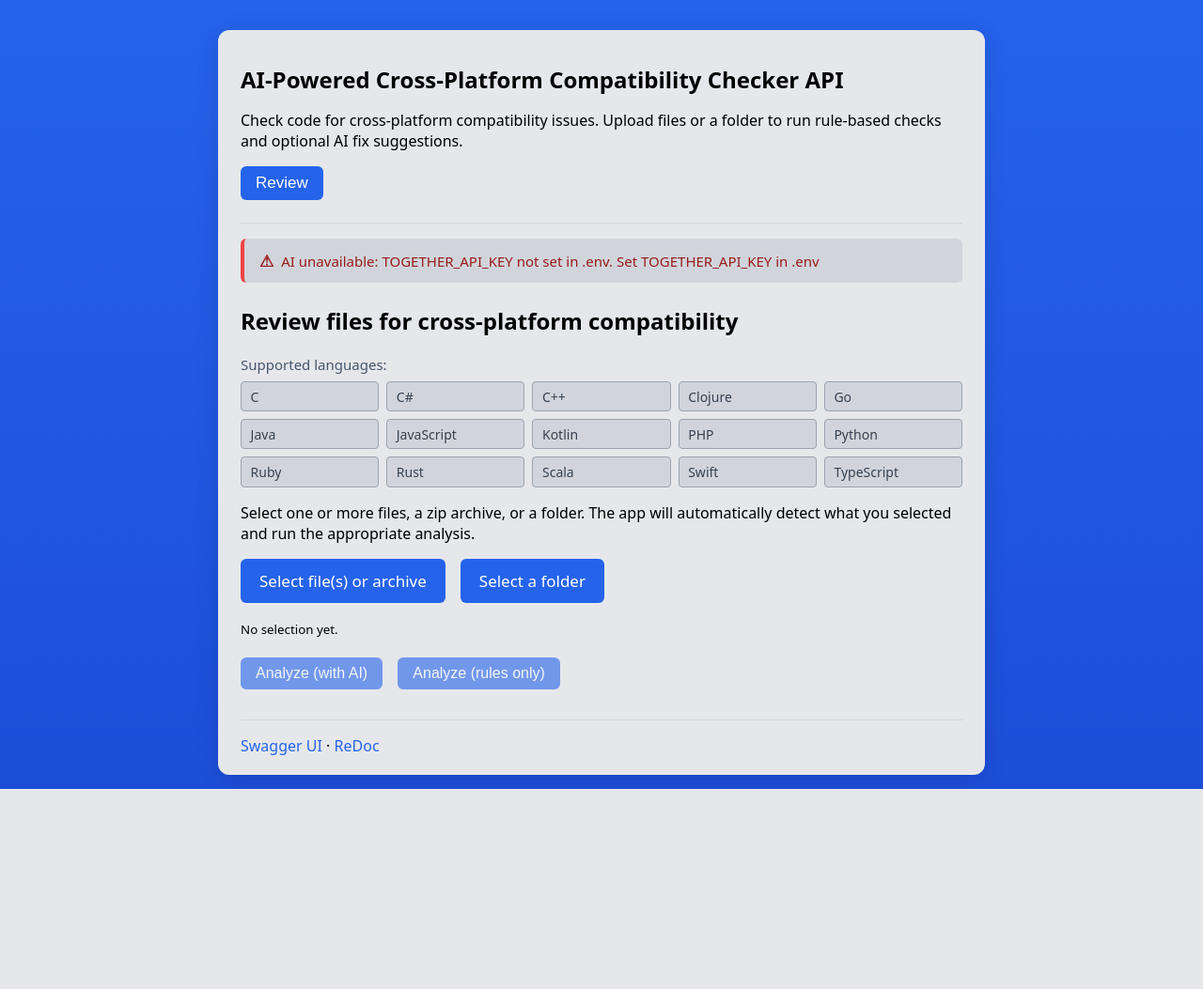
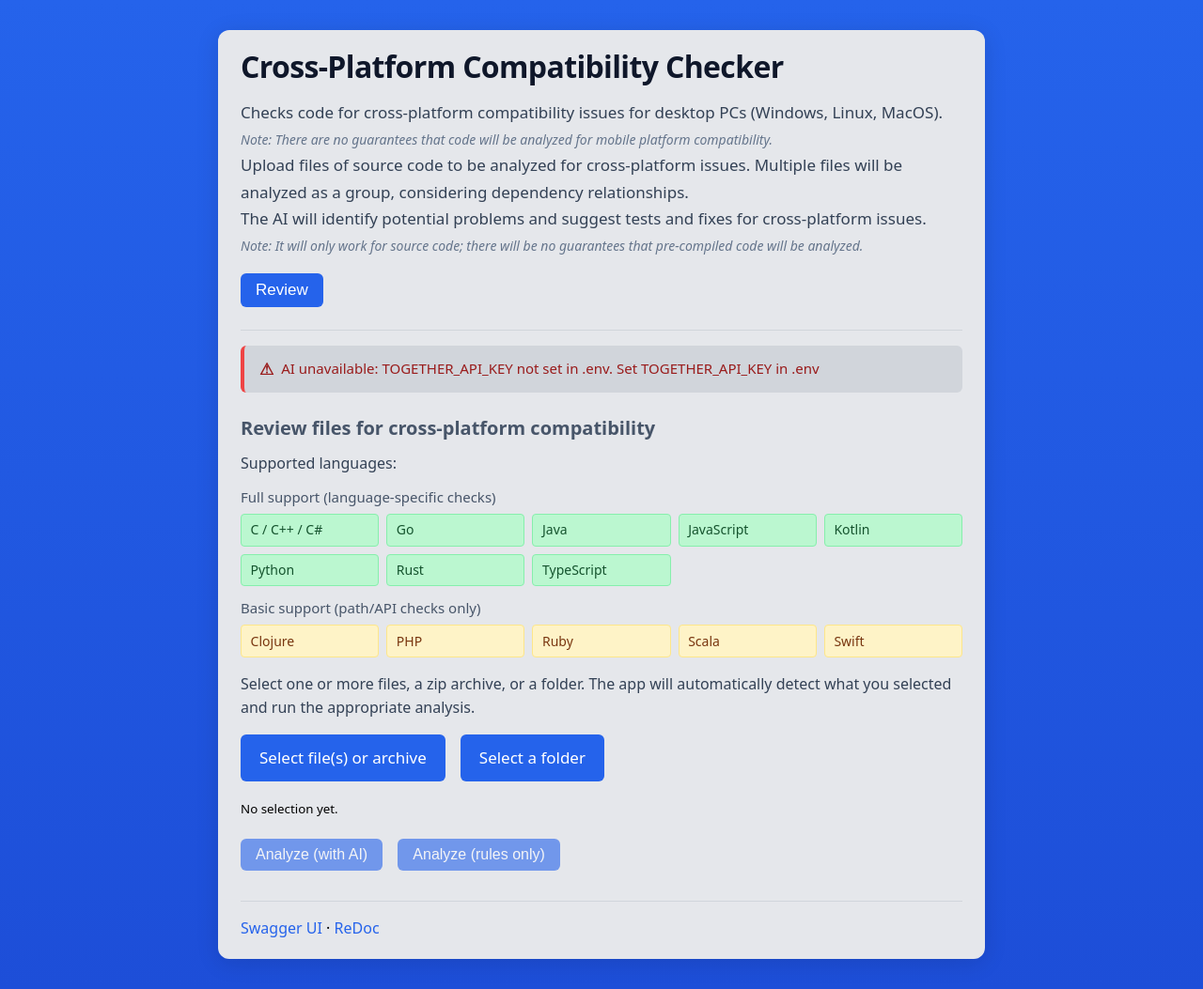
Before and after one commit to jbuklis1/compatibility-checker-api, a FastAPI app: page / in a window 1280 px wide, after a click on "Review". Shown: the whole page at 94% size. Before the commit the page ends 840 px from the top, so only its background shows below. Run offline with FastAPI, Linux system fonts and the light colour scheme.

Commit message:
homepage ui visuals

```diff
--- a/app/templates/review_form.html
+++ b/app/templates/review_form.html
@@ -1,4 +1,4 @@
-<h1>Review files for cross-platform compatibility</h1>
+<h1 class="section-title">Review files for cross-platform compatibility</h1>
 <p class="language-grid-intro">Supported languages:</p>
 {reviewable_languages_html}
 <p>Select one or more files, a zip archive, or a folder. The app will automatically detect what you selected and run the appropriate analysis.</p>
--- a/app/templates/root.html
+++ b/app/templates/root.html
@@ -1,8 +1,12 @@
 <div class="intro-block">
-<h1>AI-Powered Cross-Platform Compatibility Checker API</h1>
-<p>Check code for cross-platform compatibility issues. Upload files or a folder to run rule-based checks and optional AI fix suggestions.</p>
+<h1 class="page-title">Cross-Platform Compatibility Checker</h1>
+<p class="intro-lead">Checks code for cross-platform compatibility issues for desktop PCs (Windows, Linux, MacOS).<br>
+  <small><i>Note: There are no guarantees that code will be analyzed for mobile platform compatibility.</i></small><br>
+  Upload files of source code to be analyzed for cross-platform issues. Multiple files will be analyzed as a group, considering dependency relationships.<br>
+  The AI will identify potential problems and suggest tests and fixes for cross-platform issues.<br>
+  <small><i>Note: It will only work for source code; there will be no guarantees that pre-compiled code will be analyzed.</i></small></p>
 
-<p>
+<p class="intro-actions">
   <button type="button" id="review-btn" class="review-trigger">Review</button>
 </p>
 </div>
--- a/app/templates/styles.css
+++ b/app/templates/styles.css
@@ -13,10 +13,39 @@ body {
   border-radius: 0.75rem;
   box-shadow: 0 4px 24px rgba(0, 0, 0, 0.12);
   font-size: 1rem;
+  line-height: 1.55;
 }
 
 .intro-block {
   margin-bottom: 0.5rem;
+}
+
+/* Homepage: main title – clearly the primary header */
+.intro-block .page-title {
+  font-size: 2rem;
+  font-weight: 700;
+  color: #0f172a;
+  line-height: 1.2;
+  margin: 0 0 1rem 0;
+  letter-spacing: -0.02em;
+}
+
+/* Homepage: intro copy – readable body text */
+.intro-block .intro-lead {
+  font-size: 1.0625rem;
+  line-height: 1.65;
+  color: #334155;
+  margin: 0 0 1rem 0;
+}
+
+.intro-block .intro-lead small {
+  font-size: 0.875rem;
+  color: #64748b;
+  font-style: italic;
+}
+
+.intro-block .intro-actions {
+  margin: 0 0 0.5rem 0;
 }
 
 .page-footer {
@@ -28,6 +57,17 @@ body {
 h1 {
   font-size: 1.5rem;
   font-weight: 600;
+  color: #1e293b;
+}
+
+/* Section heading (e.g. Review tab) – secondary to the main page title */
+h1.section-title {
+  font-size: 1.25rem;
+  font-weight: 600;
+  color: #475569;
+  margin-top: 0;
+  margin-bottom: 0.75rem;
+  line-height: 1.35;
 }
 
 ul {
@@ -134,6 +174,10 @@ input[type="text"] {
 }
 
 /* Review section: supported languages grid */
+.language-grid-wrapper {
+  margin-bottom: 1rem;
+}
+
 .language-grid-intro {
   font-size: 0.9375rem;
   font-weight: 500;
@@ -141,11 +185,21 @@ input[type="text"] {
   margin-bottom: 0.5rem;
 }
 
+.language-grid-label-full,
+.language-grid-label-partial {
+  margin-top: 0.75rem;
+  margin-bottom: 0.35rem;
+}
+
+.language-grid-label-full:first-of-type {
+  margin-top: 0;
+}
+
 .language-grid {
   display: grid;
   grid-template-columns: repeat(auto-fill, minmax(8rem, 1fr));
   gap: 0.5rem;
-  margin-bottom: 1rem;
+  margin-bottom: 0.5rem;
 }
 
 .language-tag {
@@ -153,10 +207,27 @@ input[type="text"] {
   padding: 0.35rem 0.6rem;
   font-size: 0.875rem;
   font-weight: 500;
-  color: #374151;
-  background: #d1d5db;
   border-radius: 0.25rem;
-  border: 1px solid #9ca3af;
+  border: 1px solid transparent;
+}
+
+/* Full support: language-specific checkers (green) */
+.language-tag-full {
+  color: #14532d;
+  background: #bbf7d0;
+  border-color: #86efac;
+}
+
+/* Basic support: general checks only (amber) */
+.language-tag-partial {
+  color: #78350f;
+  background: #fef3c7;
+  border-color: #fde68a;
+}
+
+/* Combined C-family box: keep on one line */
+.language-tag-c-family {
+  white-space: nowrap;
 }
 
 #review-form-container .selection-summary-wrap {
@@ -704,6 +775,16 @@ pre {
   border-top: 1px solid #d1d5db;
 }
 
+.review-tab-content {
+  line-height: 1.55;
+}
+
+.review-tab-content > p {
+  font-size: 1rem;
+  color: #334155;
+  margin: 0 0 0.75rem 0;
+}
+
 .review-tab-banner {
   margin-bottom: 1rem;
 }
```
Also changed, not shown: app/services/file_extractor.py (+11 -0 lines), app/templates/__init__.py (+30 -5 lines).
